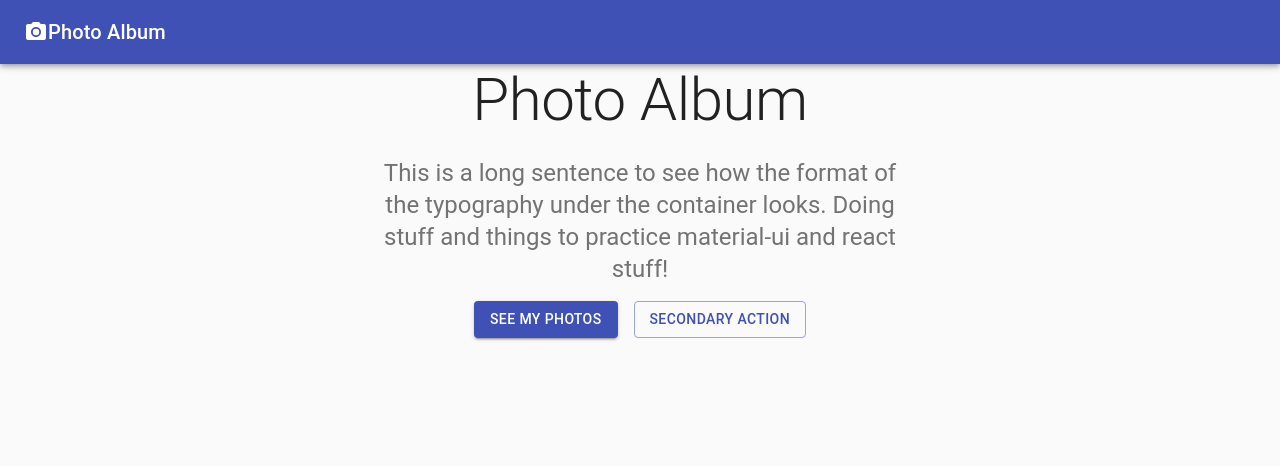
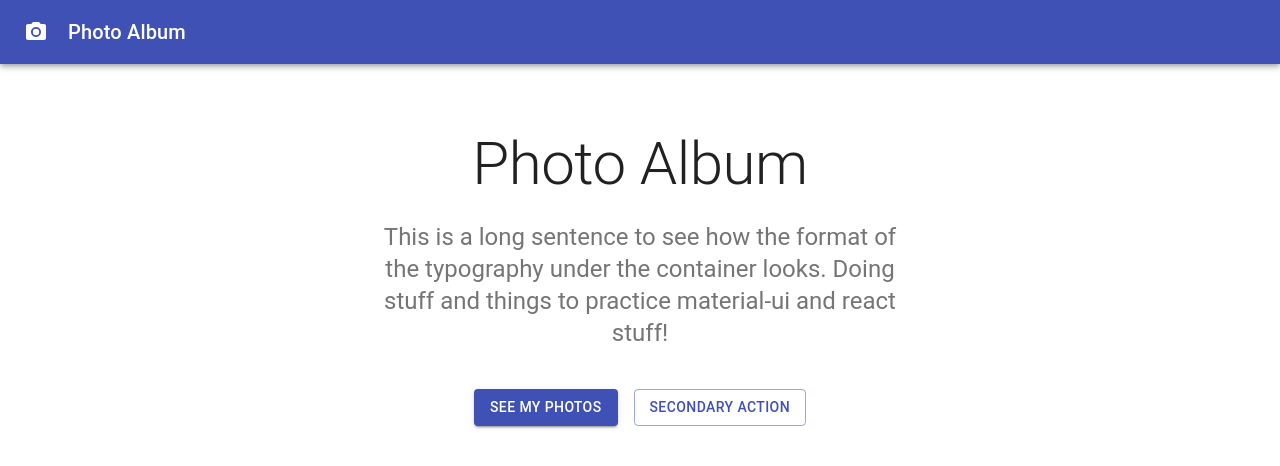
Before and after one commit to procy-dev/material-ui-practice, a React (Create React App) app: page / in a window 1280 px wide. Shown: the top 466 px of the page. Built offline with nearby package versions, Linux system fonts and the light colour scheme; the HTML template or start-up script is replaced by a standard one.

Commit message:
Added styles using useStyles hook

```diff
--- a/src/App.jsx
+++ b/src/App.jsx
@@ -2,18 +2,22 @@ import React from 'react';
 import { Typography, AppBar, Button, Card, CardActions, CardContent, CardMedia, CssBaseline, Grid, Toolbar, Container } from '@material-ui/core';
 import { PhotoCamera } from '@material-ui/icons';
 
+import useStyles from './styles'
+
 const App = () => {
+    const classes = useStyles();
+
     return (
         <>
             <CssBaseline />
             <AppBar position="relative">
                 <Toolbar>
-                    <PhotoCamera />
+                    <PhotoCamera className={classes.icon}/>
                     <Typography variant="h6">Photo Album</Typography>
                 </Toolbar>
             </AppBar>
             <main>
-                <div>
+                <div className={classes.container}>
                     <Container maxWidth="sm">
                         <Typography variant="h2" align="center" color="textPrimary" gutterBottom>
                             Photo Album
@@ -21,7 +25,7 @@ const App = () => {
                         <Typography variant="h5" align="center" color="textSecondary" paragraph>
                             This is a long sentence to see how the format of the typography under the container looks. Doing stuff and things to practice material-ui and react stuff!
                         </Typography>
-                        <div>
+                        <div className={classes.buttons}>
                             <Grid container spacing={2} justify="center">
                                 <Grid item>
                                     <Button variant="contained" color="primary">
--- /dev/null
+++ b/src/styles.js
@@ -0,0 +1,16 @@
+import { makeStyles } from '@material-ui/core/styles';
+
+const useStyles = makeStyles((theme) => ({
+    container: {
+        backgroundColor: theme.palette.background.paper,
+        padding: theme.spacing(8, 0, 6)
+    },
+    icon: {
+        marginRight: '20px',
+    },
+    buttons: {
+        marginTop: '40px',
+    }
+}));
+
+export default useStyles;
```
